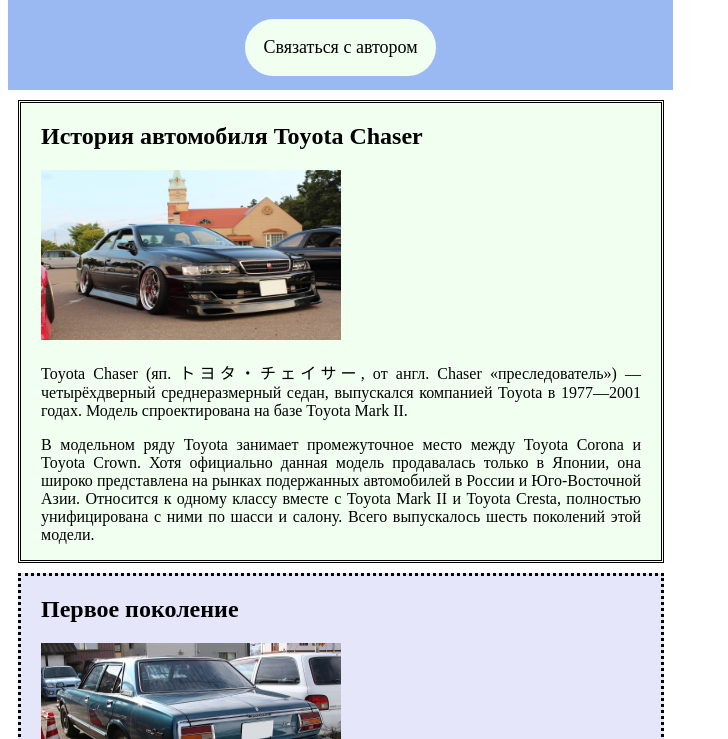
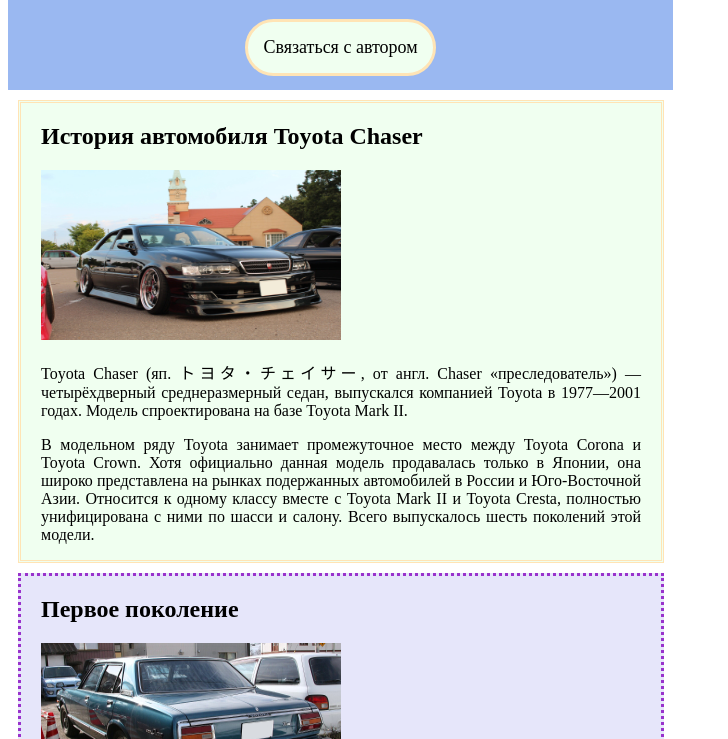
Before and after one commit to dvq09/html, a plain HTML site: page index.html in a window 1280 px wide. Shown: the part 61-800 px from the top of the page, without its empty margins (0-728 px from the left). Drawn offline with Linux system fonts and the light colour scheme.

Commit message:
Add files via upload

```diff
--- a/index.html
+++ b/index.html
@@ -25,7 +25,6 @@
             }
 
         }
-
         @media (min-width:100px) and (max-width:650px) {
             .button {
                 position: fixed;
@@ -34,23 +33,20 @@
                 display: block;
             }
         }
-
         @media (min-width:100px) and (max-width:950px) {
             .card-container {
                 display: flex;
                 flex-direction: column;
             }
-
             img {
                 display: none;
             }
 
         }
-
         .button {
             display: inline-block;
             border-style: solid;
-            border-color: honeydew;
+            border-color: moccasin;
             border-radius: 100px;
             background-color: honeydew;
             color: black;
@@ -59,7 +55,6 @@
             font-size: large;
 
         }
-
         .header {
             display: block;
             background-color: rgb(154, 184, 241);
@@ -68,7 +63,6 @@
             text-align: center;
 
         }
-
         h1 {
             display: block;
             align-content: center;
@@ -76,10 +70,10 @@
             font-size: xx-large;
             color: black;
         }
-
         .card {
             border-style: dotted;
             margin: 10px;
+            border-color: darkorchid;
             background-color: lavender;
             padding-left: 20px;
             padding-right: 20px;
@@ -95,7 +89,7 @@
     </div>
     <div class="card-container"></div>
     <section class="card"
-        style="border-style: double ; margin: 10px; background-color: honeydew; border-style: double; padding-left: 20px; padding-right: 20px;">
+        style="border-style: double; border-color: moccasin; margin: 10px; background-color: honeydew; border-style: double; padding-left: 20px; padding-right: 20px;">
         <h2>История автомобиля Toyota Chaser</h2>
         <img src="20V.jpg" alt="Chaser" style="width: 300px; height: 170px; margin-right: 500px; margin-bottom: 20px;">
         <p ALIGN="justify">Toyota Chaser (яп. トヨタ・チェイサー, от англ. Chaser «преследователь») — четырёхдверный среднеразмерный седан,
@@ -354,7 +348,7 @@
         </p>
     </section>
     <section class="card"
-        style="border-style: dotted ; margin: 10px; background-color: honeydew; border-style: dotted; padding-left: 20px;">
+        style="border-style: double ; border-color: khaki; margin: 10px; background-color: honeydew; border-style: double; padding-left: 20px;">
         <h2>Спорт</h2>
         <img src="jzx90.webp" alt="Chaser" style="width: 300px; margin-right: 1000px; margin-bottom: 10px;">
         <p>JZX90</p>
```
